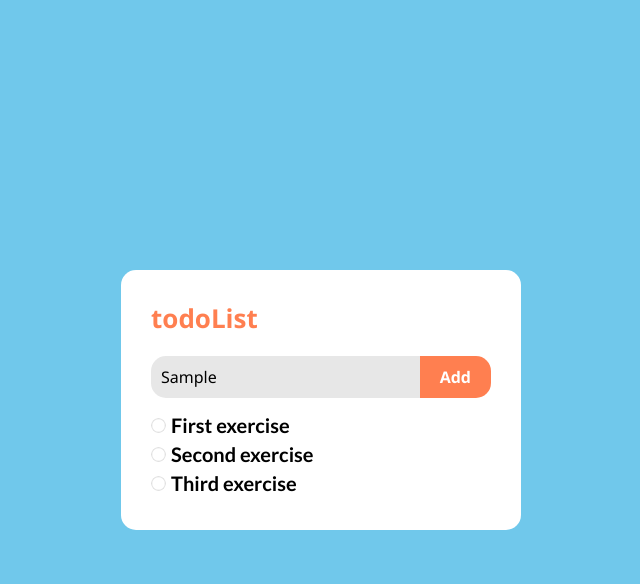
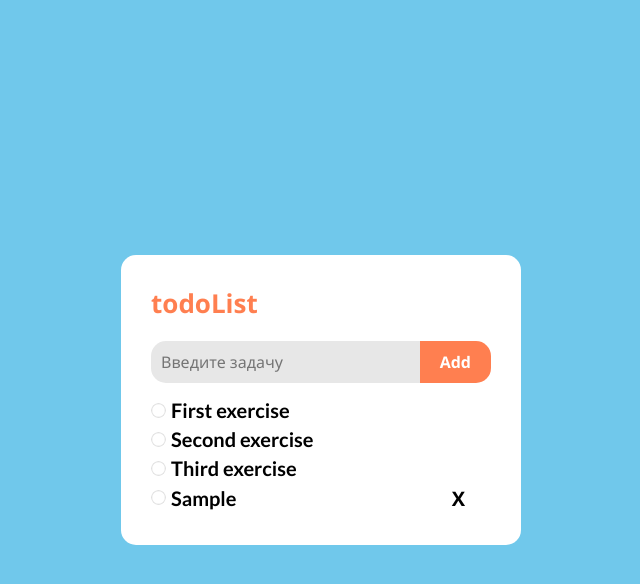
Before and after one commit to LiloFr/js-projects, a plain HTML site: page todolist/index.html in a window 1280 px wide. Both pictures are taken after typing "Sample" into the empty fields and a click on the button "Add". Shown: the whole page, without its empty margins (319-959 px from the left). Drawn offline with Linux system fonts and the light colour scheme.

Commit message:
add/delete

```diff
--- a/todolist/index.html
+++ b/todolist/index.html
@@ -12,11 +12,11 @@
         <div class="todo-wrapper">
             <h2 class="title">todoList</h2>
             <div class="input-form">
-                <input type="text" placeholder="Введите задачу">
+                <input type="text" placeholder="Введите задачу" role="button">
                 <button>Add</button>
             </div>
             <div class="tasks">
-                <ul>
+                <ul class="tasks-list">
                     <li>First exercise</li>
                     <li>Second exercise</li>
                     <li>Third exercise</li>
@@ -24,5 +24,6 @@
             </div>
         </div>
     </div>
+    <script src="index.js"></script>
 </body>
 </html>
--- a/todolist/index.js
+++ b/todolist/index.js
@@ -0,0 +1,34 @@
+const inputField = document.querySelector('.input-form input');
+const addButton = document.querySelector('.input-form button');
+const tasksList = document.querySelector('.tasks-list');
+const tasksLi = document.querySelectorAll('li');
+
+
+addButton.addEventListener('click', inputHandler)
+
+function inputHandler(){
+    if (inputField.value === ''){
+        alert('Введите текст');
+    }
+    else {
+        let li = document.createElement('li');
+        li.textContent = inputField.value;
+        tasksList.append(li);
+
+        let deleteButton = document.createElement("button");
+        deleteButton.innerHTML = 'X';
+        li.appendChild(deleteButton);
+
+        inputField.value = '';
+        inputField.focus();
+    }
+}
+
+tasksList.addEventListener('click', (e) => {
+        if (e.target.tagName === 'LI'){
+            e.target.classList.toggle('checked');
+        }
+        if (e.target.tagName === 'BUTTON'){
+            e.target.parentElement.remove();
+        }
+})
--- a/todolist/style.css
+++ b/todolist/style.css
@@ -47,7 +47,7 @@ body{
     padding: 10px;
 }
 
-button{
+.input-form button{
     border-radius: 0px 15px 15px 0;
     padding: 10px 20px;
     border: none;
@@ -63,6 +63,9 @@ ul{
 }
 
 ul li{
+    display: flex;
+    justify-content: space-between;
+    align-items: center;
     position: relative;
     list-style: none;
     margin-bottom: 5px;
@@ -85,7 +88,7 @@ ul li::before{
     top: 5px;
 }
 
-.checked{
+ul li.checked{
     color: rgba(184, 184, 184, 0.555);
     text-decoration: line-through;
 }
@@ -93,3 +96,16 @@ ul li::before{
 li.checked::before{
     background-image: url('images/checked.png');
 }
+
+li button{
+    cursor: pointer;
+    outline: none;
+    border: none;
+    background: none;
+    width: 25px;
+    height: 25px;
+    border-radius: 10px;
+    text-align: center;
+    font-size: 20px;
+    font-weight: 600;
+}
```
